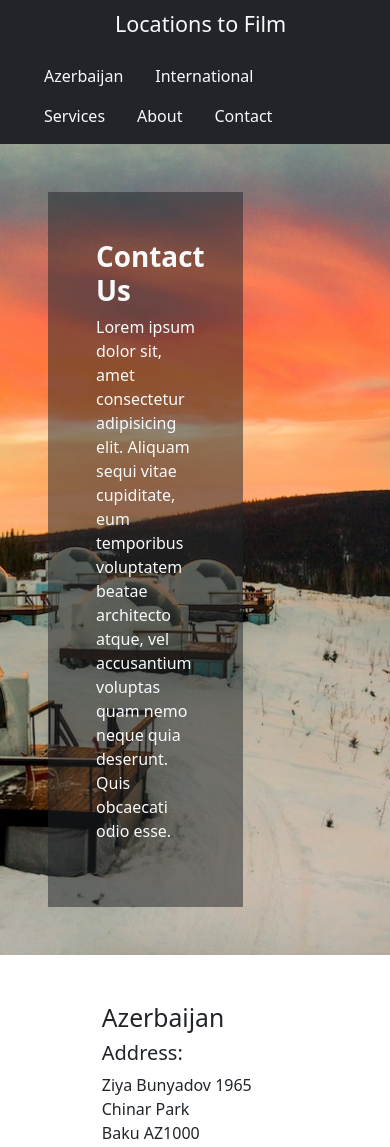
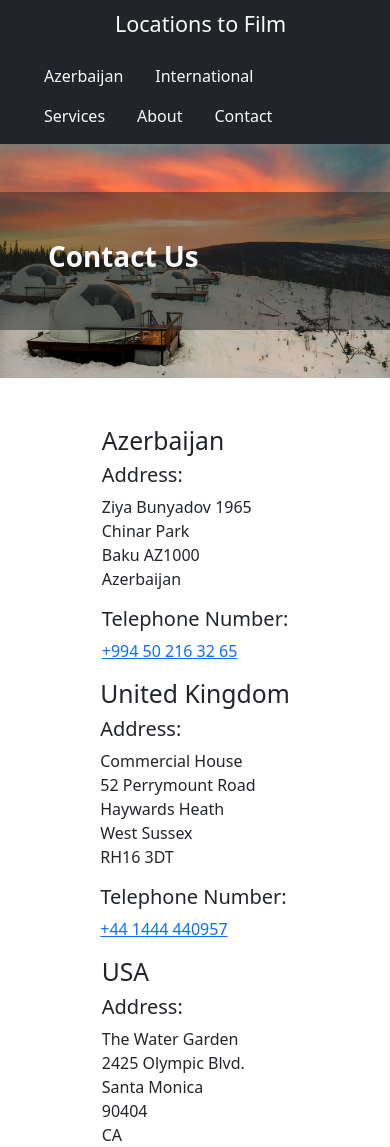
Before and after one commit to isaacemilien/LocationsToFilm, a PHP site: page /contact.php in a window 390 px wide. Shown: the top 1147 px of the page. Run offline with PHP 8.4, Linux system fonts and the light colour scheme; some libraries are stand-ins or nearby versions.

Commit message:
Top banner mobile friendly implemented

```diff
--- a/about.php
+++ b/about.php
@@ -1,11 +1,11 @@
 <?php include "header.php"; ?>
   <div class="container-fluid">
     <!-- Background -->
-    <div class="row bg h-100" style="background-image: url('imgs/azer.jpg')">
-      <div class="col-6 my-5 bg-dark p-5 m-5" style="--bs-bg-opacity: .5;">
+    <div class="row bg h-100 d-lg-flex justify-content-lg-start justify-content-center" style="background-image: url('imgs/azer.jpg')">
+      <div class="col-lg-6 col-12 col-10 my-5 bg-dark p-5 m-5" style="--bs-bg-opacity: .5;">
         <h1></h1>
         <h1 class="fw-bold text-light">About Us</h1>
-        <p class=" text-light ">We have an extensive client portfolio and are extremely confident that we can meet all of your production needs.</p>
+        <p class="text-light d-none d-lg-block">We have an extensive client portfolio and are extremely confident that we can meet all of your production needs.</p>
       </div>
     </div>
     <div class="row my-5">
--- a/azerbaijan.php
+++ b/azerbaijan.php
@@ -1,10 +1,10 @@
 <?php include "header.php"; ?>
   <!-- Background -->
   <div class="container-fluid">
-    <div class="row bg h-100" style="background-image: url('imgs/azer_03.jpg')">
-      <div class="col-6 my-5 bg-dark p-5 m-5" style="--bs-bg-opacity: .5;">
+    <div class="row bg h-100 d-lg-flex justify-content-lg-start justify-content-center" style="background-image: url('imgs/azer_03.jpg')">
+      <div class="col-lg-6 col-12 col-10 my-5 bg-dark p-5 m-5" style="--bs-bg-opacity: .5;">
         <h1 class="fw-bold text-light" >Azerbaijan</h1>
-        <p class=" text-light ">Lorem, ipsum dolor sit amet consectetur adipisicing elit. Sed hic, dolorum fugiat, sunt illo nihil architecto maiores ullam nemo excepturi culpa tenetur quos fuga blanditiis voluptatum laborum error eveniet dolore?</p>
+        <p class="text-light d-none d-lg-block">Lorem, ipsum dolor sit amet consectetur adipisicing elit. Sed hic, dolorum fugiat, sunt illo nihil architecto maiores ullam nemo excepturi culpa tenetur quos fuga blanditiis voluptatum laborum error eveniet dolore?</p>
       </div>
     </div>
   </div>
--- a/commercial-properties.php
+++ b/commercial-properties.php
@@ -1,10 +1,10 @@
 <?php include "header.php"; ?>
     <div class="container-fluid">
       <!-- Background -->
-      <div class="row bg h-100" style="background-image: url('imgs/azer.jpg')">
-        <div class="col-6 my-5 bg-dark p-5 m-5" style="--bs-bg-opacity: .5;">
+      <div class="row bg h-100 d-lg-flex justify-content-lg-start justify-content-center" style="background-image: url('imgs/azer.jpg')">
+        <div class="col-lg-6 col-12 col-10 my-5 bg-dark p-5 m-5" style="--bs-bg-opacity: .5;">
           <h1 class="fw-bold text-light">Commercial Properties</h1>
-          <p class=" text-light "> Lorem ipsum dolor sit amet consectetur adipisicing elit. Nulla nobis, numquam rerum quam facilis pariatur! Aliquam inventore impedit quos perferendis recusandae consectetur nostrum voluptatibus quis aperiam, in omnis quibusdam. Atque. </p>
+          <p class="text-light d-none d-lg-block"> Lorem ipsum dolor sit amet consectetur adipisicing elit. Nulla nobis, numquam rerum quam facilis pariatur! Aliquam inventore impedit quos perferendis recusandae consectetur nostrum voluptatibus quis aperiam, in omnis quibusdam. Atque. </p>
         </div>
       </div>
     </div>
--- a/contact.php
+++ b/contact.php
@@ -1,17 +1,17 @@
 <?php include "header.php"; ?>
   <div class="container-fluid">
     <!-- Background -->
-    <div class="row bg h-100" style="background-image: url('imgs/contact.jpg')">
-        <div class="col-6 my-5 bg-dark p-5 m-5" style="--bs-bg-opacity: .5;">
+    <div class="row bg h-100 d-lg-flex justify-content-lg-start justify-content-center" style="background-image: url('imgs/contact.jpg')">
+        <div class="col-lg-6 col-12 col-10 my-5 bg-dark p-5 m-5" style="--bs-bg-opacity: .5;">
           <h1 class="fw-bold text-light" >Contact Us</h1>
-          <p class=" text-light ">
+          <p class="text-light d-none d-lg-block">
             Lorem ipsum dolor sit, amet consectetur adipisicing elit. Aliquam sequi vitae cupiditate, eum temporibus voluptatem beatae architecto atque, vel accusantium voluptas quam nemo neque quia deserunt. Quis obcaecati odio esse.
           </p>
         </div>
       </div>
     <!-- Office Location cards -->
     <div class="row justify-content-center m-5">
-      <div class="col-lg-4 d-flex justify-content-center">
+      <div class="col-lg-4 col-10 d-flex justify-content-center">
         <div>
           <h2>Azerbaijan</h2>
           <h5>Address:</h5>
--- a/index.php
+++ b/index.php
@@ -2,10 +2,10 @@
 
   <div class="container-fluid">
     <!-- Background -->
-    <div class="row bg h-100" style="background-image: url('imgs/azer.jpg')">
-      <div class="col-6 my-5 bg-dark p-5 m-5" style="--bs-bg-opacity: .5;">
+    <div class="row bg h-100 d-lg-flex justify-content-lg-start justify-content-center" style="background-image: url('imgs/azer.jpg')">
+      <div class="col-lg-6 col-12 col-10 my-5 bg-dark p-5 m-5" style="--bs-bg-opacity: .5;">
         <h1 class="fw-bold text-light">Locations</h1>
-        <p class=" text-light ">Azerbaijan is a new location for film industry, most of its unique pearls yet to be explored. With short distance between the cities and the countryside, all corners of the country are easily accessible.</p>
+        <p class="text-light d-none d-lg-block">Azerbaijan is a new location for film industry, most of its unique pearls yet to be explored. With short distance between the cities and the countryside, all corners of the country are easily accessible.</p>
       </div>
     </div>
     <div class="row m-5 justify-content-center">
--- a/international.php
+++ b/international.php
@@ -1,10 +1,10 @@
 <?php include "header.php"; ?>
   <div class="container-fluid">
     <!-- Background -->
-    <div class="row bg h-100" style="background-image: url('imgs/uae_02.jfif')">
-      <div class="col-6 my-5 bg-dark p-5 m-5" style="--bs-bg-opacity: .5;">
+    <div class="row bg h-100 d-lg-flex justify-content-lg-start justify-content-center" style="background-image: url('imgs/uae_02.jfif')">
+      <div class="col-lg-6 col-12 col-10 my-5 bg-dark p-5 m-5" style="--bs-bg-opacity: .5;">
         <h1 class="fw-bold text-light">International</h1>
-        <p class=" text-light "> Lorem ipsum dolor sit amet consectetur adipisicing elit. Veritatis exercitationem dolorem, nihil libero, laudantium architecto est cum, mollitia maxime quam qui iste eius cupiditate esse hic fugiat fugit? Voluptatum, sequi! </p>
+        <p class="text-light d-none d-lg-block"> Lorem ipsum dolor sit amet consectetur adipisicing elit. Veritatis exercitationem dolorem, nihil libero, laudantium architecto est cum, mollitia maxime quam qui iste eius cupiditate esse hic fugiat fugit? Voluptatum, sequi! </p>
       </div>
     </div>
   </div>
```
